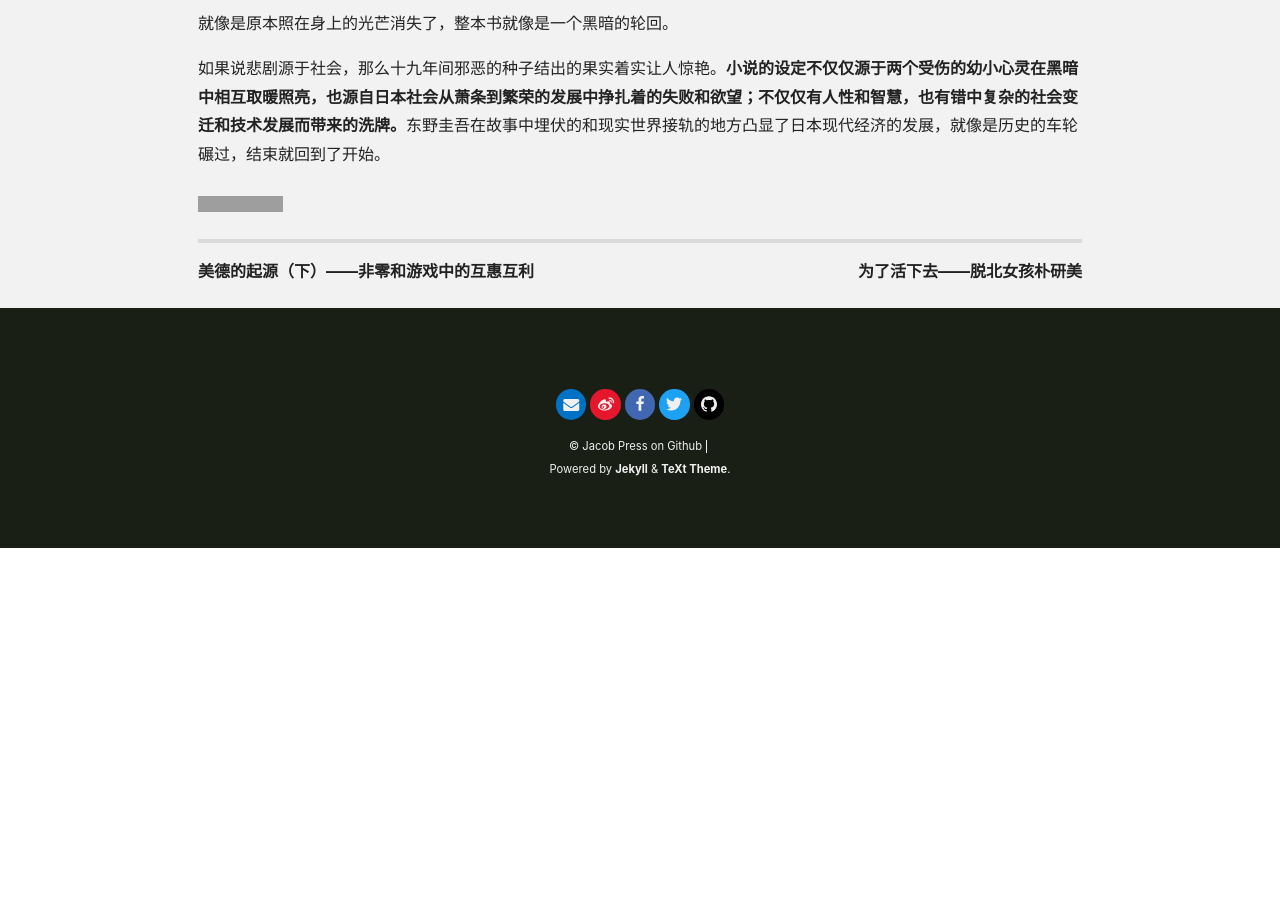
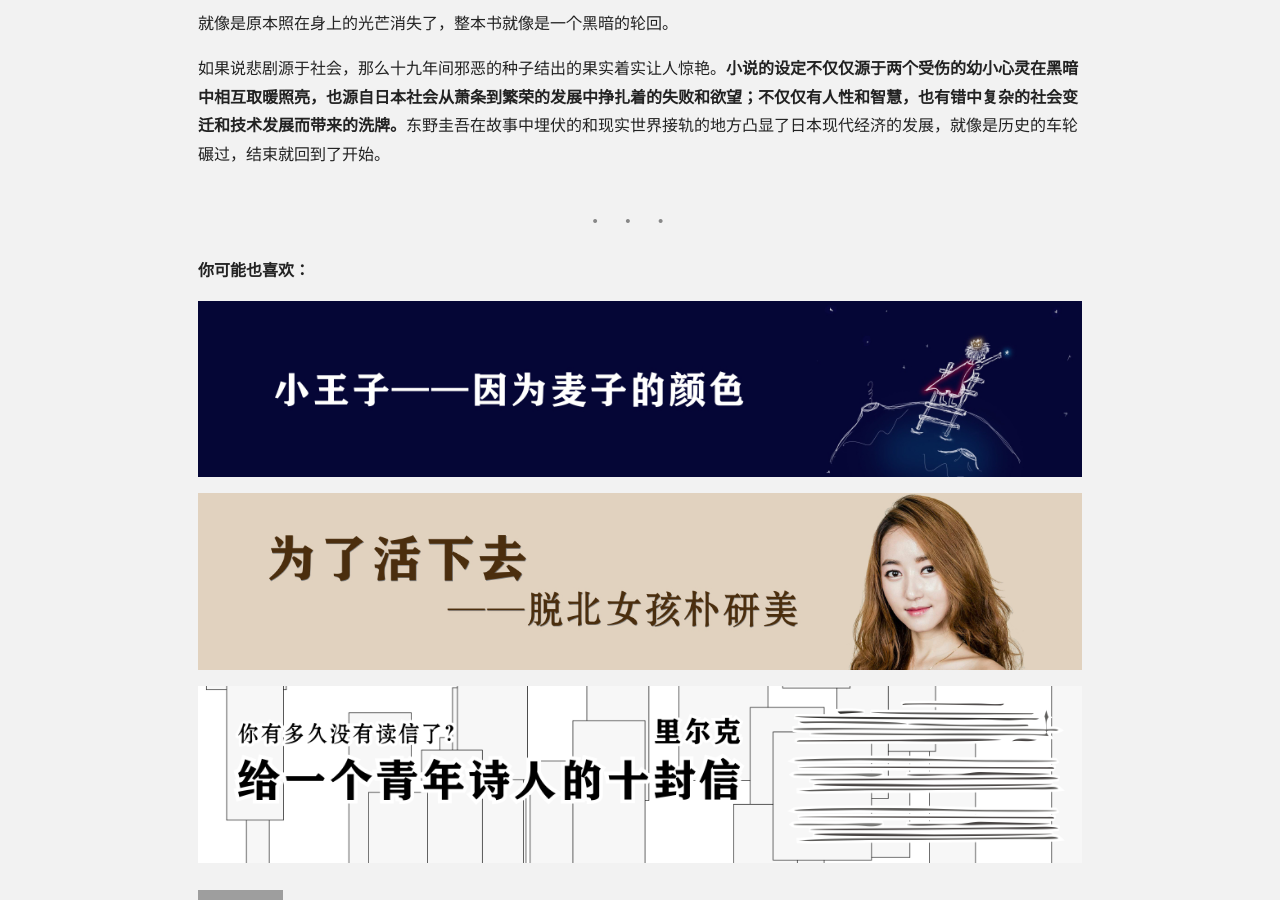
Before and after one commit to JacobZuo/jacobzuo.github.io, a Jekyll site: the page built from _posts/2019-05-26-White-night.md, in a window 1280 px wide and 900 px high, scrolled down 4492 px. Built offline with Jekyll 4.4.1, drawn with Linux system fonts in a browser that asks for light colours; nearby versions of some CDN libraries; comment, search, counter and statistics services are not loaded; before the commit the page ends 5040 px from its top, so only the background shows below that; grey boxes are pictures that could not be loaded.

Commit message:
Added Related Post.

```diff
--- a/_posts/2019-05-26-White-night.md
+++ b/_posts/2019-05-26-White-night.md
@@ -91,3 +91,12 @@ article_header:
 就像是原本照在身上的光芒消失了，整本书就像是一个黑暗的轮回。
 
 如果说悲剧源于社会，那么十九年间邪恶的种子结出的果实着实让人惊艳。**小说的设定不仅仅源于两个受伤的幼小心灵在黑暗中相互取暖照亮，也源自日本社会从萧条到繁荣的发展中挣扎着的失败和欲望；不仅仅有人性和智慧，也有错中复杂的社会变迁和技术发展而带来的洗牌。**东野圭吾在故事中埋伏的和现实世界接轨的地方凸显了日本现代经济的发展，就像是历史的车轮碾过，结束就回到了开始。
+
+---
+**你可能也喜欢：**
+
+[![]({{site.url}}/assets/images/LinkImage/The-little-prince.jpg "小王子")]({% post_url 2019-05-22-The-little-prince %})
+
+[![]({{site.url}}/assets/images/LinkImage/In-order-to-live.jpg "为了活下去")]({% post_url 2019-05-27-In-order-to-live %})
+
+[![]({{site.url}}/assets/images/LinkImage/Briefe-n-dinen-jungen-Dichter.jpg "给一个青年诗人的十封信")]({% post_url 2019-05-29-Briefe-n-dinen-jungen-Dichter %})
```
Also changed, not shown: _posts/2019-05-25-Origins-of-virtue-2.md (+3 -0 lines).
